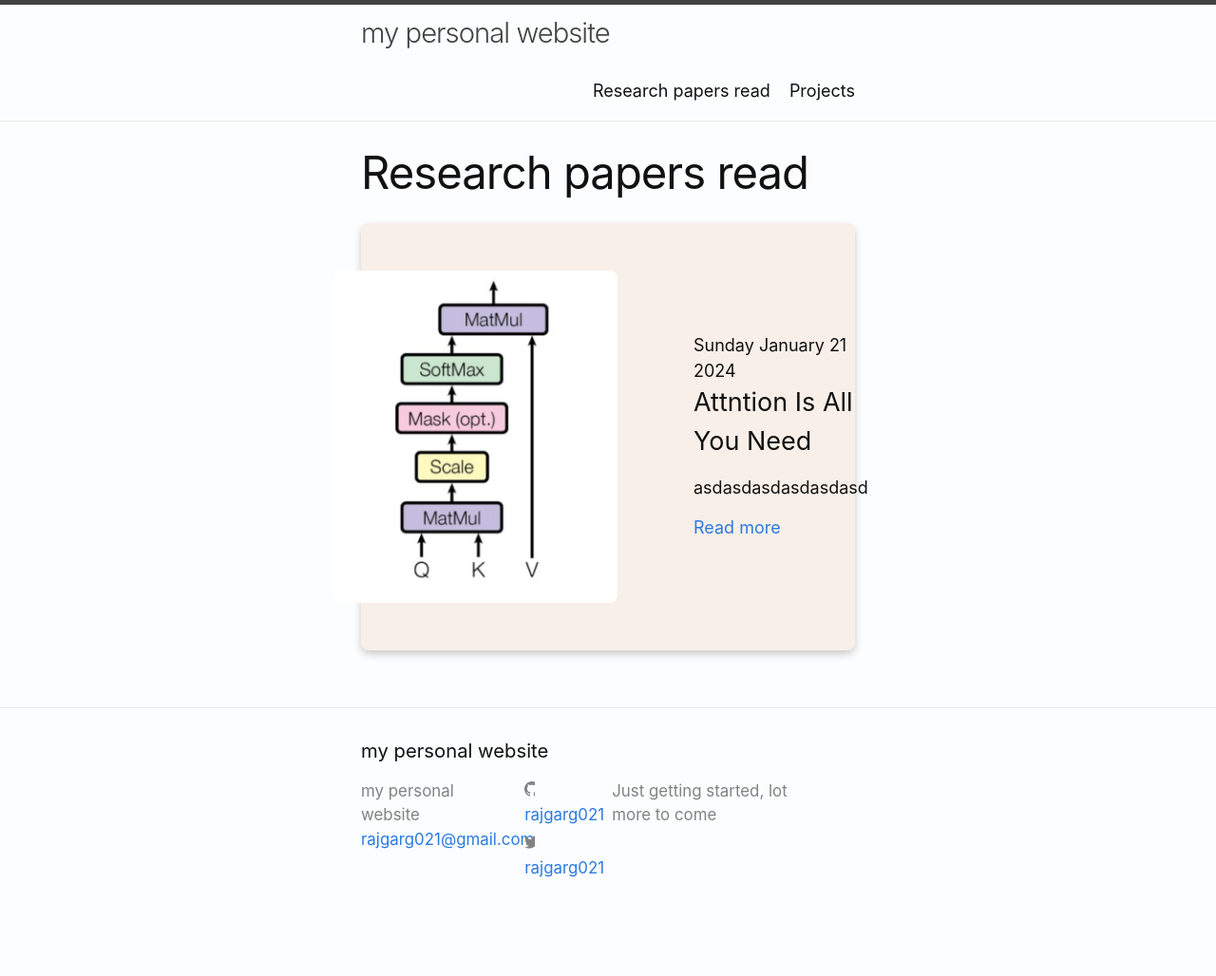
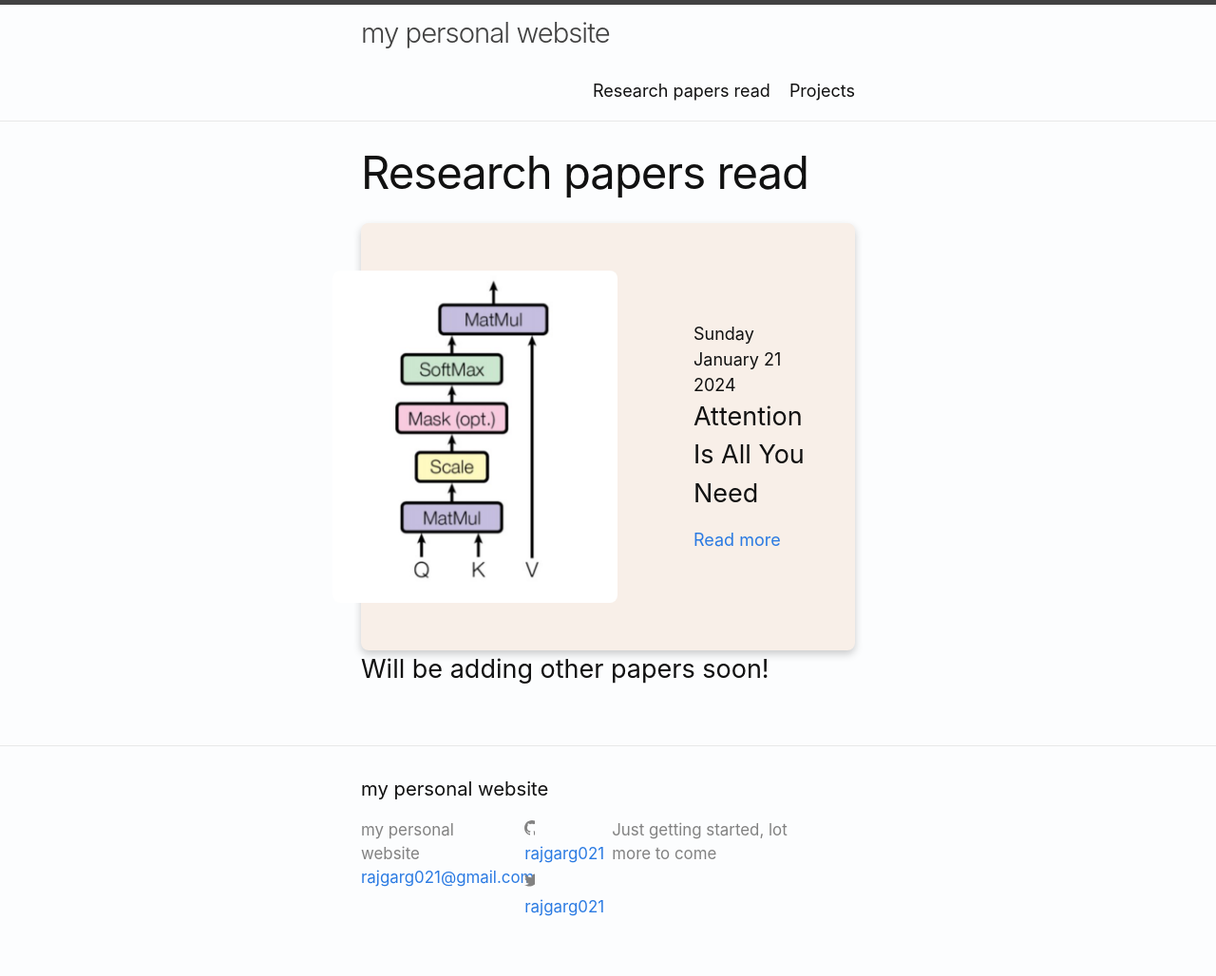
Before and after one commit to rajgarg021/rajgarg021.github.io, a Jekyll site: the page built from papers.markdown, in a window 1280 px wide. Shown: the whole page at 95% size. Built offline with Jekyll 4.4.1, drawn with Linux system fonts in a browser that asks for light colours; before the commit the page ends 987 px from its top, so only the background shows below that.

Commit message:
basic structure

```diff
--- a/papers.markdown
+++ b/papers.markdown
@@ -93,13 +93,16 @@ permalink: /papers/
                 <span>Sunday</span>
                 <span>January 21 2024</span>
             </div>
-            <h1 class="card_title">Attntion Is All You Need</h1>
+            <h1 class="card_title">Attention Is All You Need</h1>
             <p class="card_desc">
-            asdasdasdasdasdasd
             </p>
             <a href="/attention" class="card_cta">Read more</a>
         </div>
 </div>
+
+
+
+# Will be adding other papers soon!
 
 <!-- <style>
 .card {
--- a/papers/attention.markdown
+++ b/papers/attention.markdown
@@ -26,5 +26,3 @@ permalink: /attention/
 6. Performance: The Transformer model achieved state-of-the-art results on the WMT 2014 English-to-German and English-to-French translation tasks, outperforming previous models by a significant margin. It demonstrated the effectiveness of attention mechanisms in sequence-to-sequence tasks.
 
 Overall, "Attention is All You Need" revolutionized the field of NLP by introducing the Transformer architecture, which has since become a cornerstone in various NLP tasks and has inspired numerous subsequent research works and models.
-
-Self-attention!
--- a/projects.markdown
+++ b/projects.markdown
@@ -3,3 +3,5 @@ layout: page
 title: Projects
 permalink: /projects/
 ---
+
+# Will be adding them soon!
```
Also changed, not shown: 1 other file.
